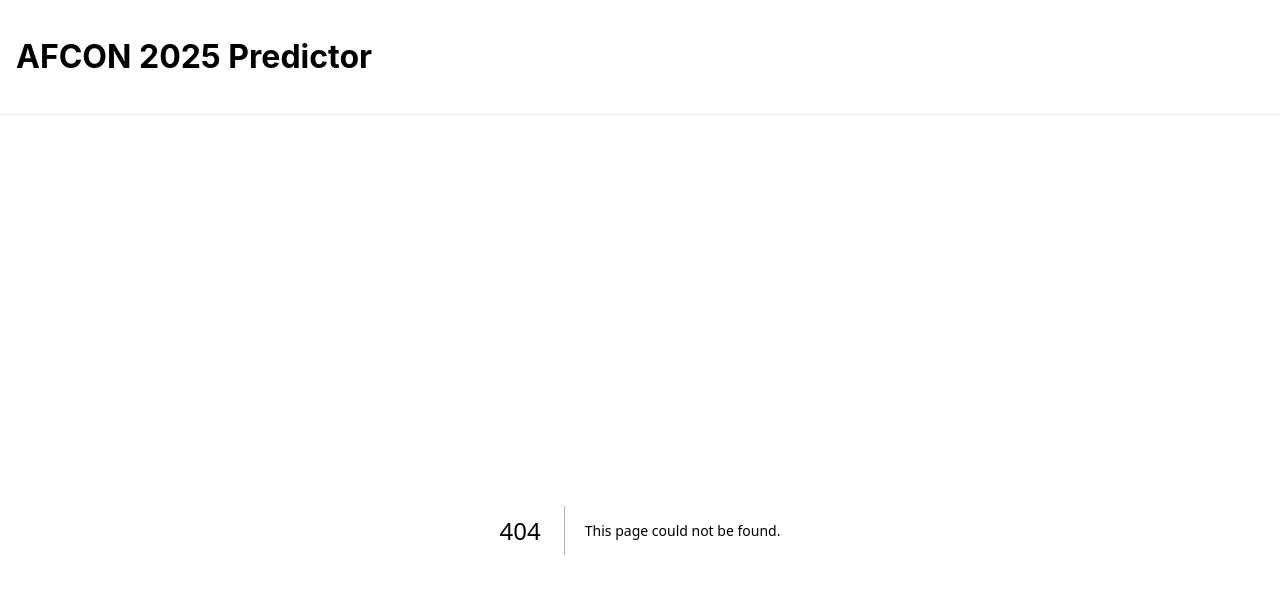
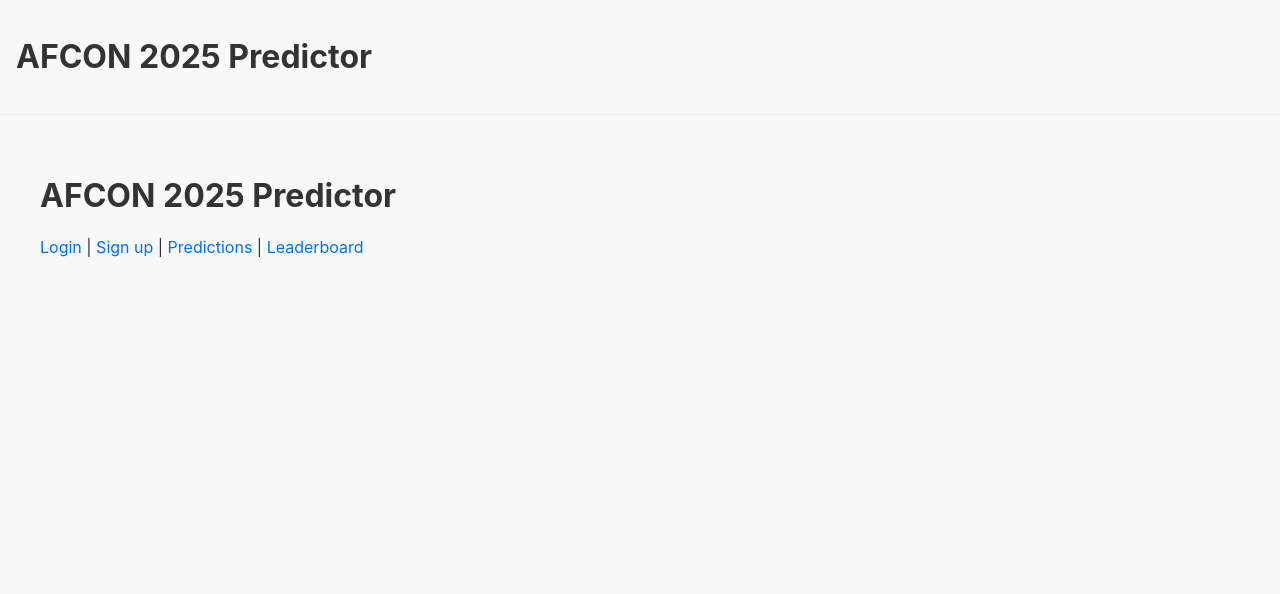
Before and after one commit to ZouhairHR/Prediction-AFCON-2025, a Next.js app: page / in a window 1280 px wide. Before the commit this address had no page. Shown: the top 594 px of the page. Built offline with nearby package versions, Linux system fonts and the light colour scheme.

Commit message:
Create page.tsx

```diff
--- /dev/null
+++ b/app/page.tsx
@@ -0,0 +1,14 @@
+import Link from "next/link";
+
+export default function Home() {
+  return (
+    <main style={{ padding: 24 }}>
+      <h1>AFCON 2025 Predictor</h1>
+      <p>
+        <Link href="/login">Login</Link> | <Link href="/signup">Sign up</Link> |{" "}
+        <Link href="/predictions">Predictions</Link> |{" "}
+        <Link href="/leaderboard">Leaderboard</Link>
+      </p>
+    </main>
+  );
+}
```
